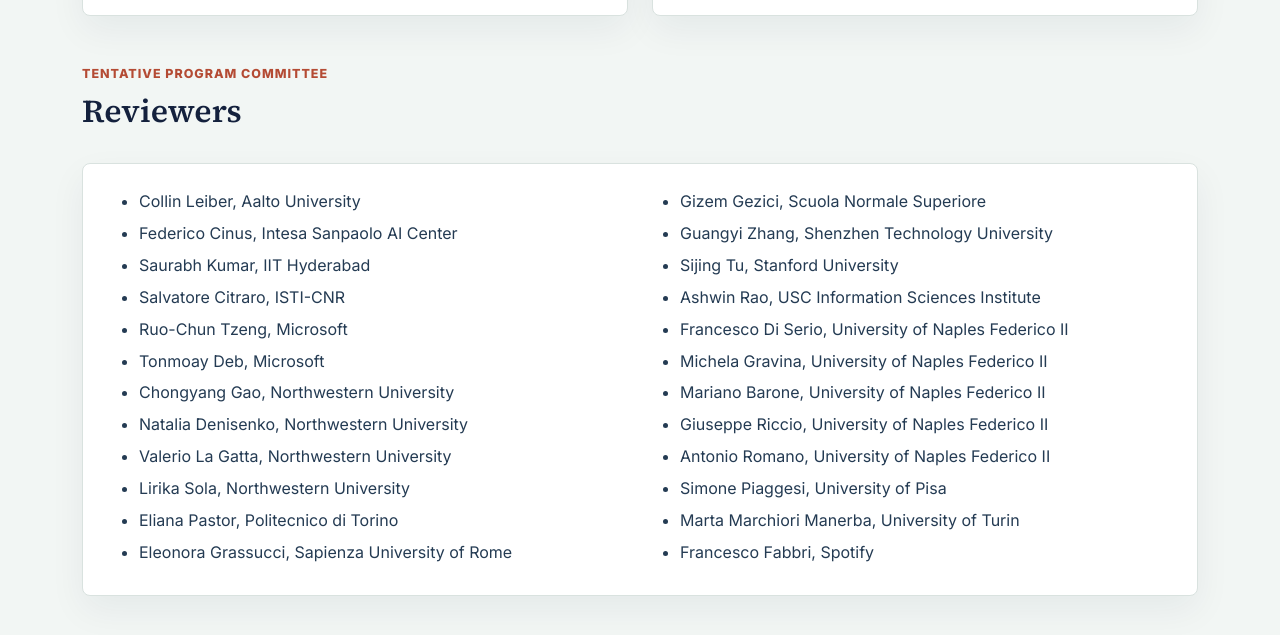
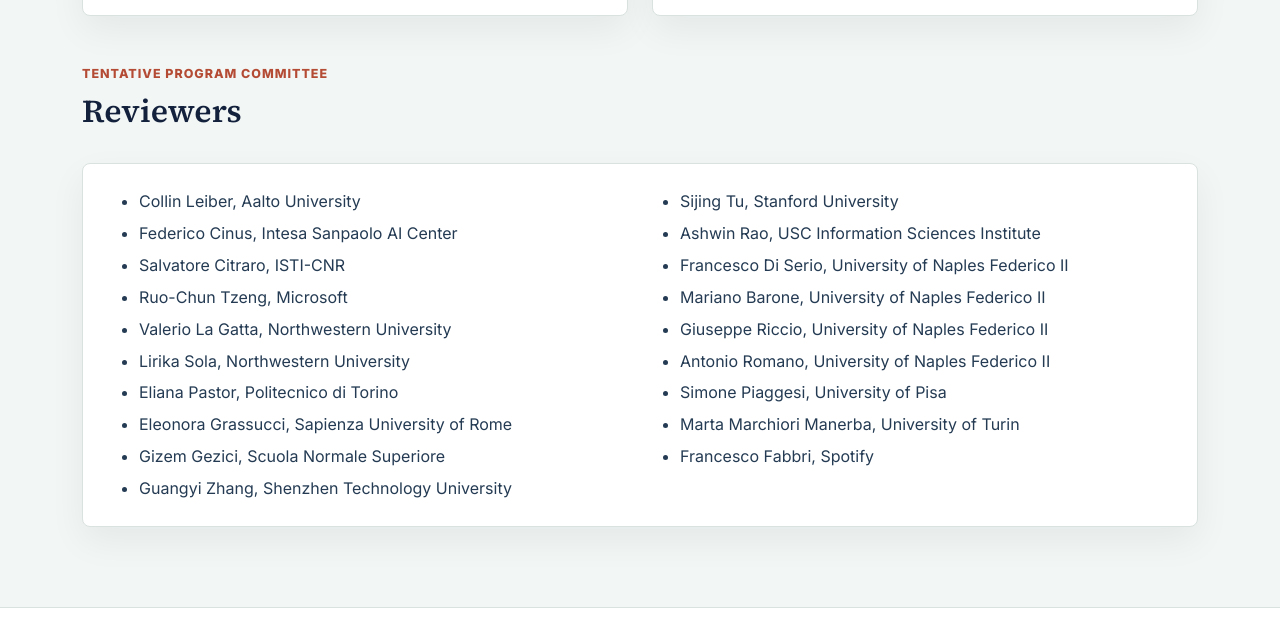
Before and after one commit to GenAI4SG/CIKM2026, a plain HTML site: page index.html in a window 1280 px wide. Shown: the part 5613-6248 px from the top of the page. Drawn offline with nearby package versions, Linux system fonts and the light colour scheme.

Commit message:
Update speaker image and modify speaker list
Updated speaker image and removed several speaker entries.

```diff
--- a/index.html
+++ b/index.html
@@ -378,7 +378,7 @@
             <h3 class="speaker-name">Donato Pasqualicchio</h3>
             <div class="speaker-meta">
               <span class="speaker-affiliation">
-                <img src="assets/img/logos/microsoft.svg" alt="" aria-hidden="true">
+                <img src="https://upload.wikimedia.org/wikipedia/commons/thumb/9/96/Microsoft_logo_%282012%29.svg/1280px-Microsoft_logo_%282012%29.svg.png" alt="" aria-hidden="true">
                 Microsoft
               </span>
               <span class="speaker-badge"><i class="bi bi-check2-circle" aria-hidden="true"></i> Confirmed</span>
@@ -488,12 +488,8 @@
           <ul class="pc-list">
             <li>Collin Leiber, Aalto University</li>
             <li>Federico Cinus, Intesa Sanpaolo AI Center</li>
-            <li>Saurabh Kumar, IIT Hyderabad</li>
             <li>Salvatore Citraro, ISTI-CNR</li>
             <li>Ruo-Chun Tzeng, Microsoft</li>
-            <li>Tonmoay Deb, Microsoft</li>
-            <li>Chongyang Gao, Northwestern University</li>
-            <li>Natalia Denisenko, Northwestern University</li>
             <li>Valerio La Gatta, Northwestern University</li>
             <li>Lirika Sola, Northwestern University</li>
             <li>Eliana Pastor, Politecnico di Torino</li>
@@ -503,7 +499,6 @@
             <li>Sijing Tu, Stanford University</li>
             <li>Ashwin Rao, USC Information Sciences Institute</li>
             <li>Francesco Di Serio, University of Naples Federico II</li>
-            <li>Michela Gravina, University of Naples Federico II</li>
             <li>Mariano Barone, University of Naples Federico II</li>
             <li>Giuseppe Riccio, University of Naples Federico II</li>
             <li>Antonio Romano, University of Naples Federico II</li>
```
